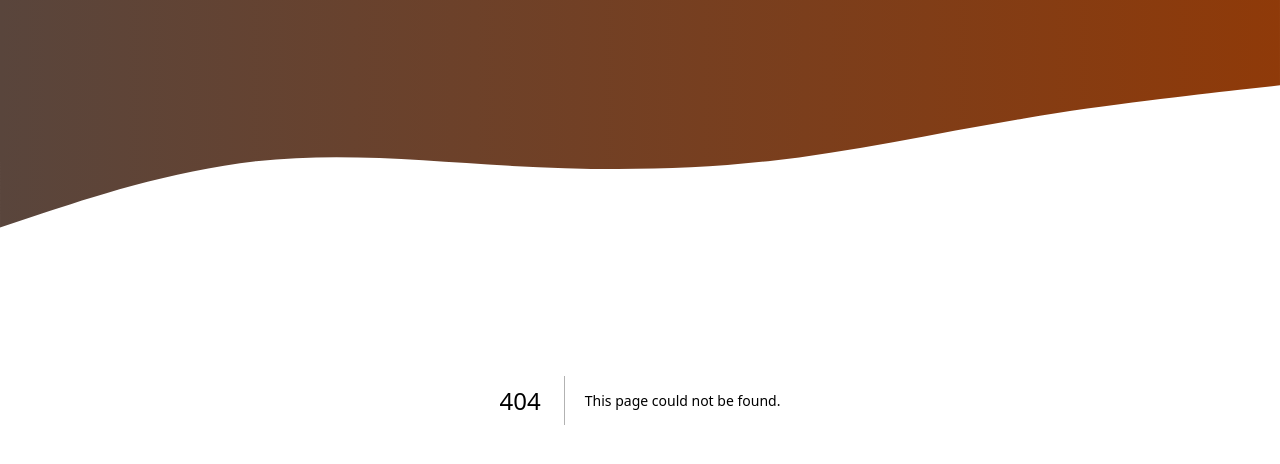
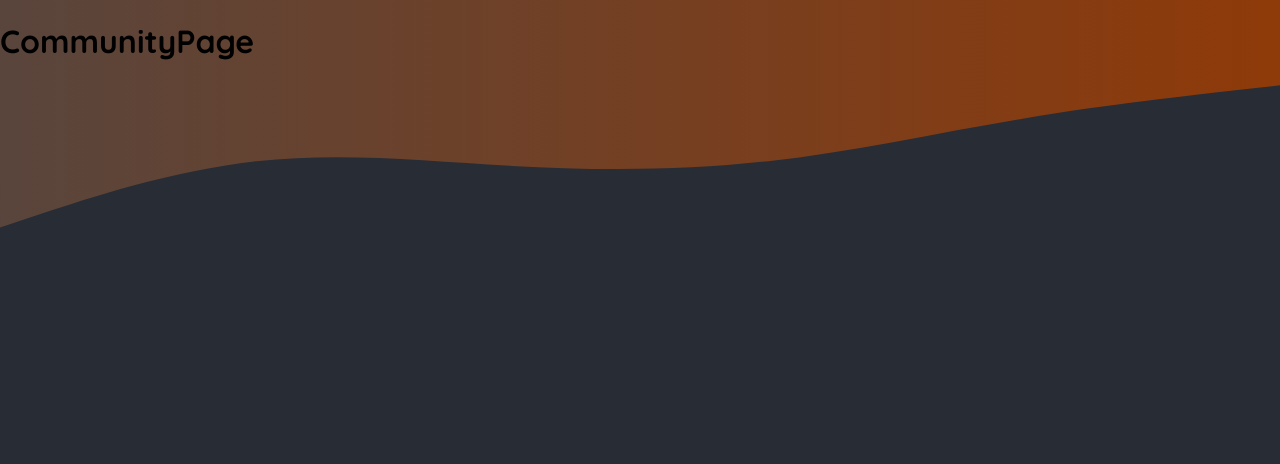
Before and after one commit to VadimKorobec/nextjs-udemy1, a Next.js app: page /community in a window 1280 px wide. Before the commit this address had no page. Shown: the top 464 px of the page. Built offline with nearby package versions, Linux system fonts and the light colour scheme.

Commit message:
Create page.tsx

```diff
--- /dev/null
+++ b/app/community/page.tsx
@@ -0,0 +1,9 @@
+const CommunityPage = () => {
+  return (
+    <main>
+      <h1>CommunityPage</h1>
+    </main>
+  );
+};
+
+export default CommunityPage;
```
